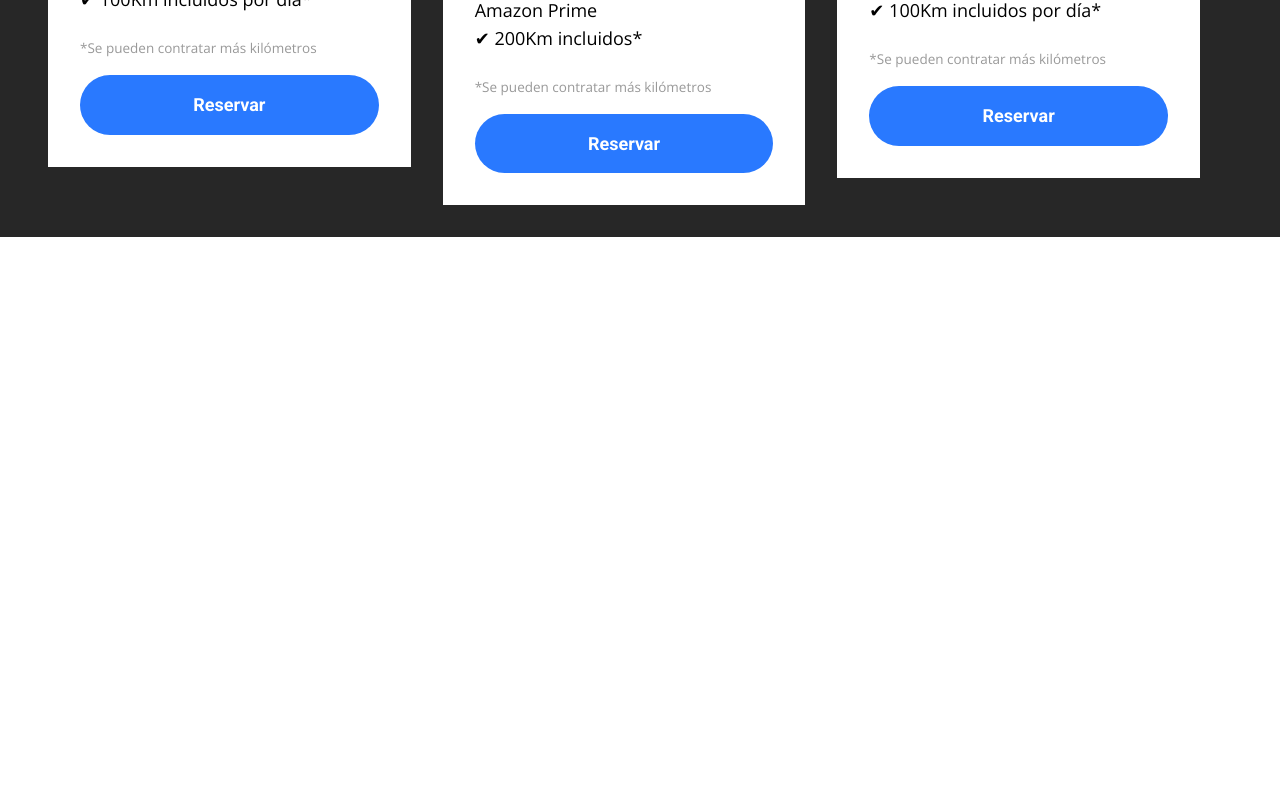
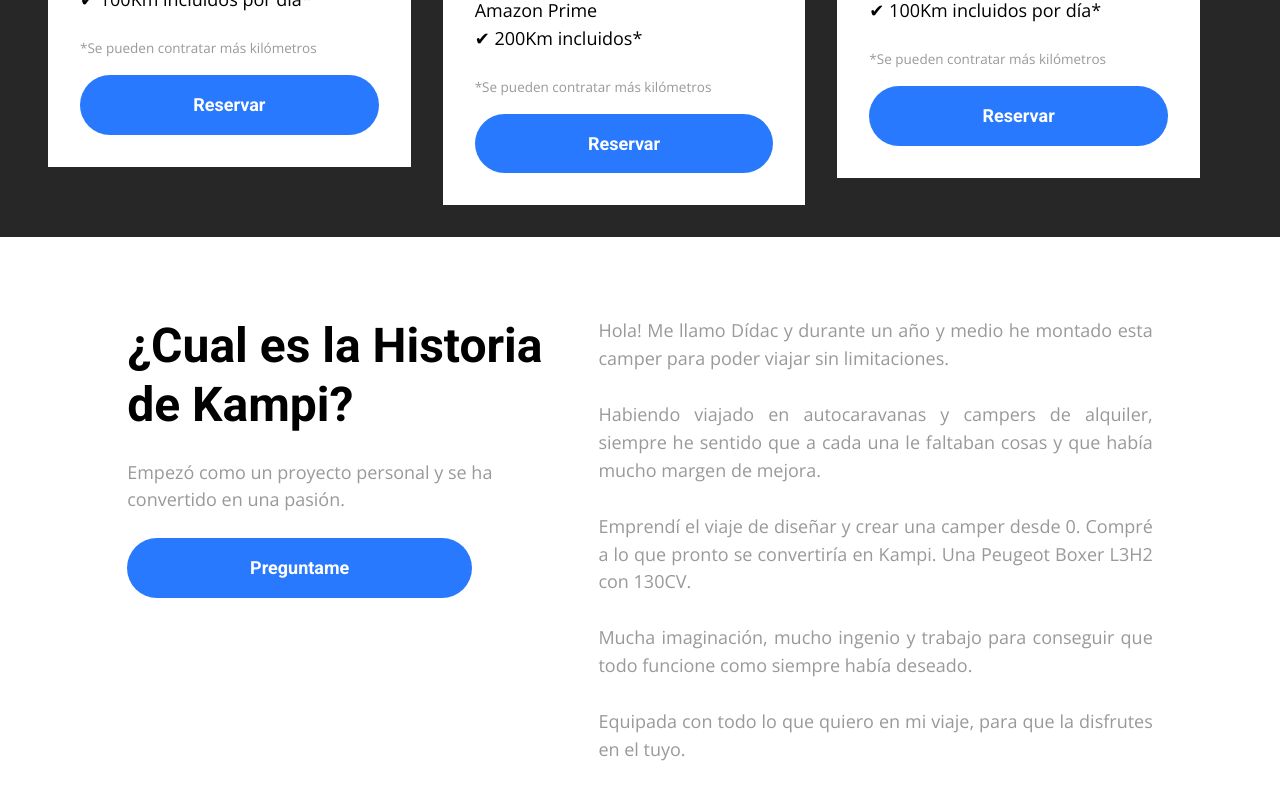
Before and after one commit to MasteringBOX/Kampi-Teleporthq-Next, a Next.js app: page /home in a window 1280 px wide. Shown: the part 3951-4751 px from the top of the page. Before the commit the page ends 4188 px from the top, so only its background shows below. Built offline with nearby package versions, Linux system fonts and the light colour scheme.

Commit message:
Testing with html file size

```diff
--- a/pages/home.js
+++ b/pages/home.js
@@ -23,6 +23,7 @@ const Home2 = (props) => {
                 <HeroReverse></HeroReverse>
                 <SectionSeparator rootClassName="section-separator-root-class-name"></SectionSeparator>
                 <Pricing rootClassName="pricing-root-class-name"></Pricing>
+                <Historia></Historia>
                 <style jsx>
                     {`
           .home-container {
```
